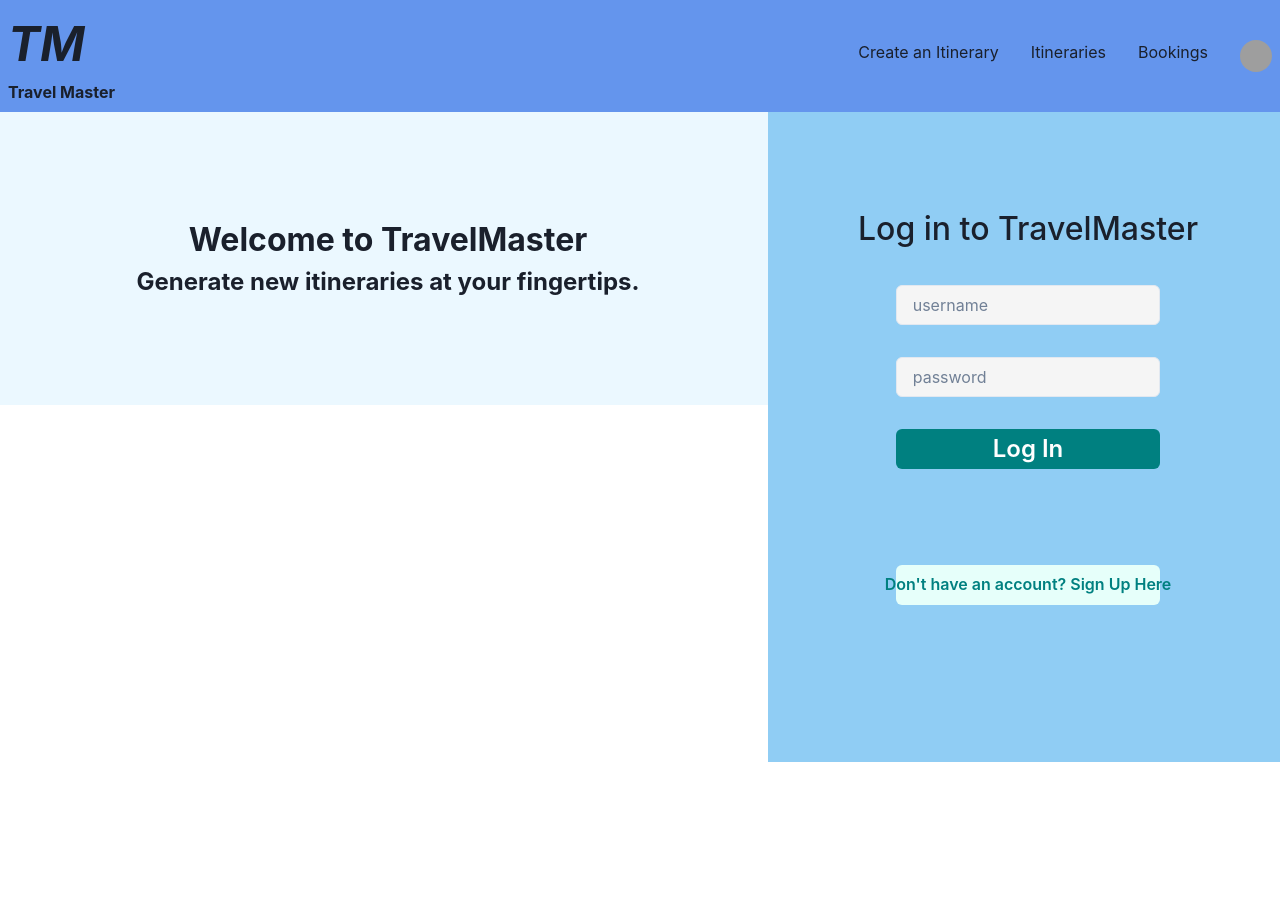
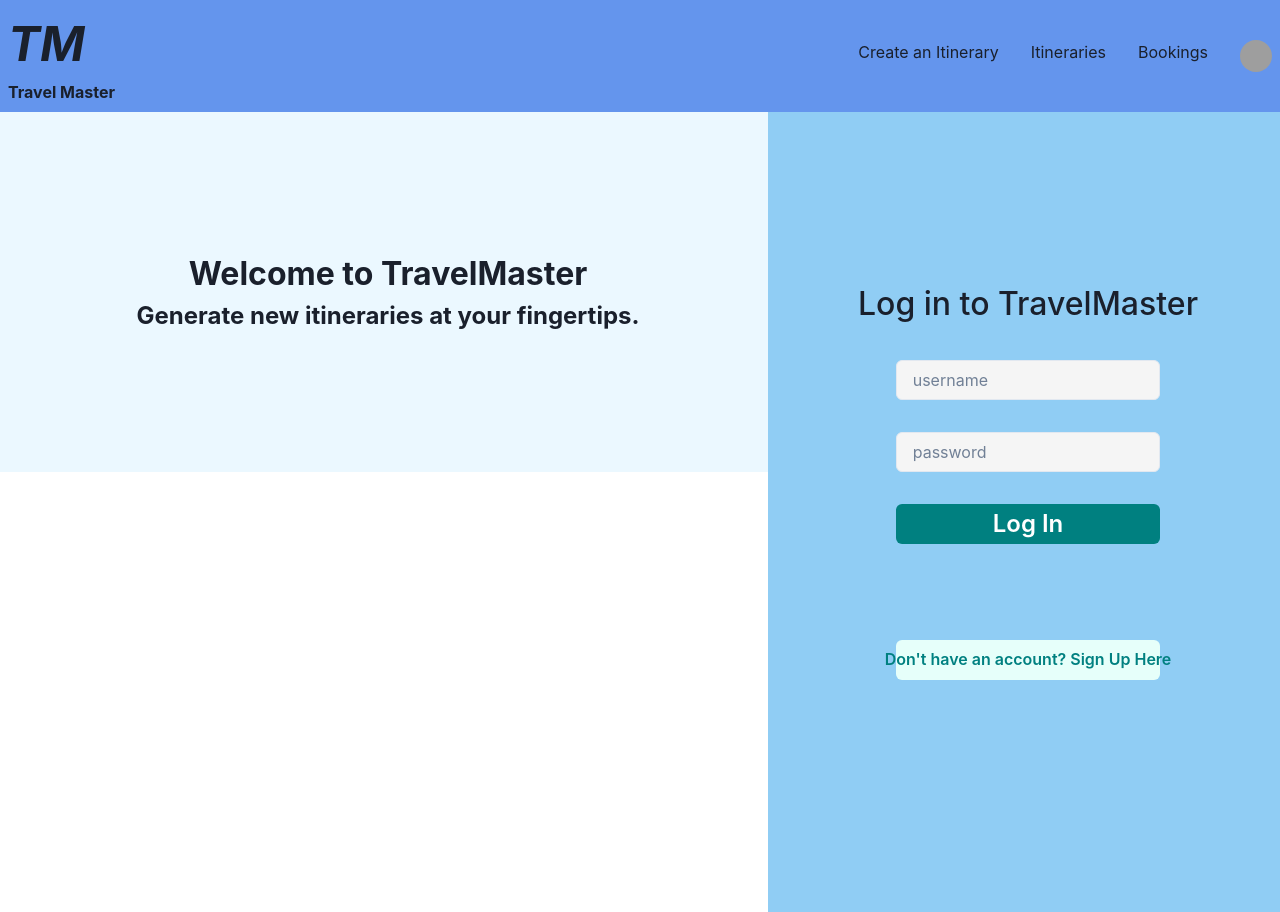
Before and after one commit to chen1ting/TravelMaster, a React (Create React App) app in the folder frontend/: page / in a window 1280 px wide. Before the commit the page ends 800 px from the top, so only its background shows below. Built offline with nearby package versions, Linux system fonts and the light colour scheme; grey boxes are pictures that could not be loaded.

Commit message:
Update SignIn.js
height relative rather than absolute value

```diff
--- a/frontend/src/Components/SignIn.js
+++ b/frontend/src/Components/SignIn.js
@@ -36,7 +36,7 @@ const SignIn = () => {
                             `}
             gridTemplateRows={'45fr 55fr'}
             gridTemplateColumns={'3fr 2fr'}
-            h='650px'
+            h='100vh'
             // gap='1'
             // color='blackAlpha.700'
             fontWeight='bold'
```
